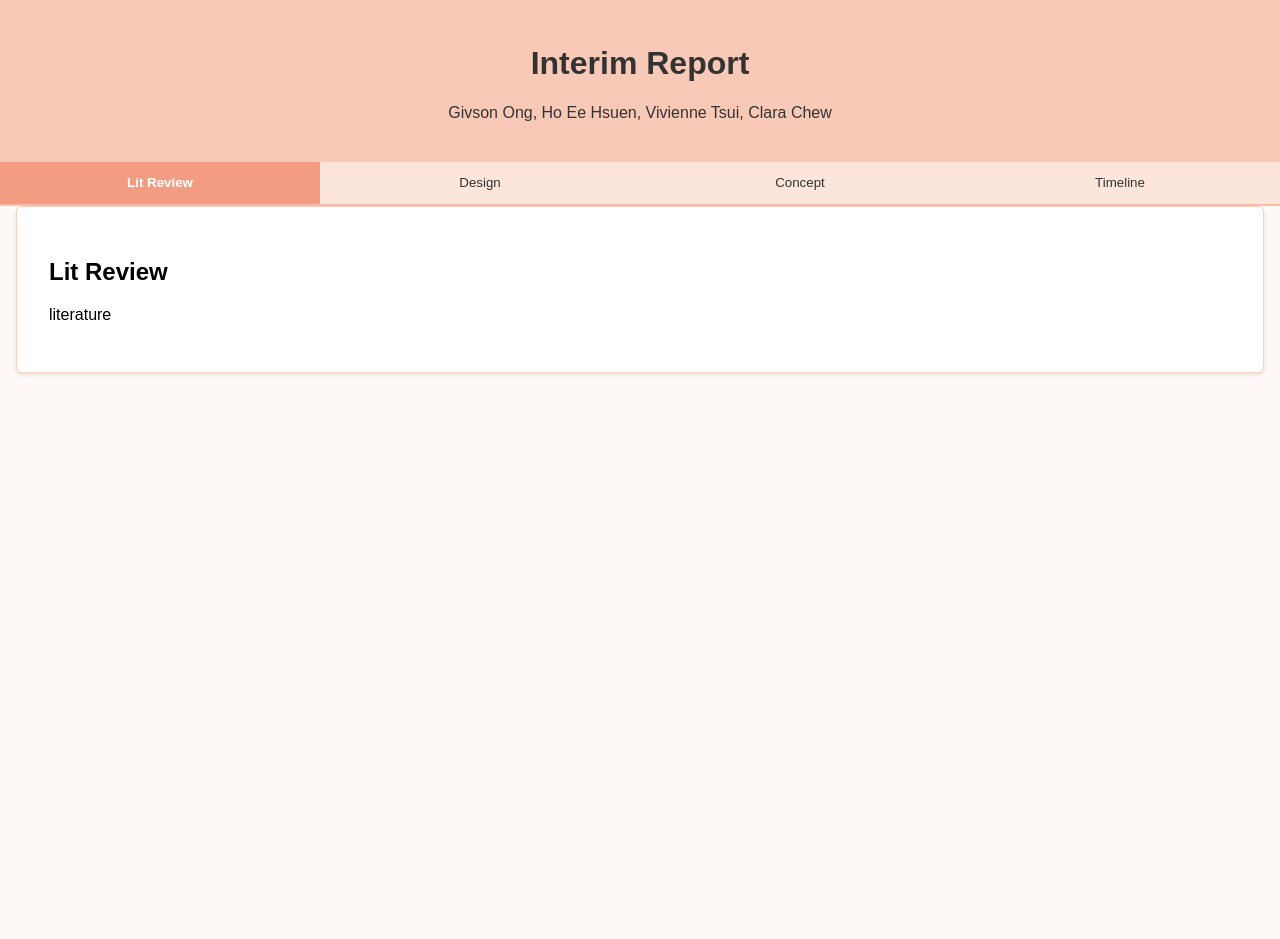
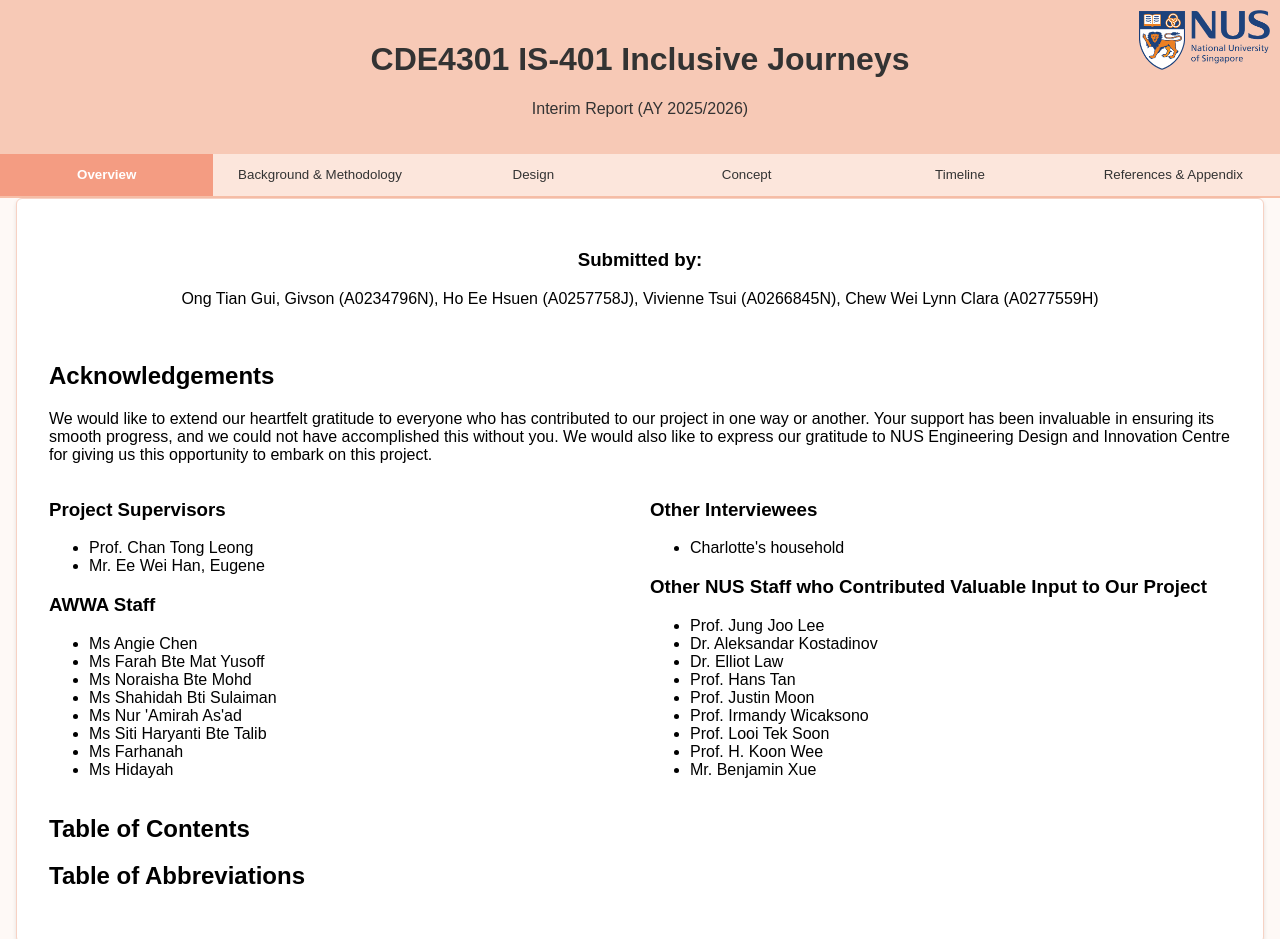
Before and after one commit to n000b123/CDE4301_IS401_Inclusive_Journeys, a plain HTML site: page docs/index.html in a window 1280 px wide. Shown: the top 939 px of the page. Before the commit the page ends 800 px from the top, so only its background shows below. Drawn offline with Linux system fonts and the light colour scheme.

Commit message:
change report content v1

```diff
--- a/docs/css/style.css
+++ b/docs/css/style.css
@@ -49,3 +49,34 @@ header {
   border-radius: 6px;
   box-shadow: 0 2px 4px rgba(0,0,0,0.1);
 }
+
+.center-section {
+  text-align: center;
+}
+
+.center-section img {
+  display: block;
+  margin: 0 auto;
+}
+
+header {
+  position: relative;        /* ensures the icon positions inside the header */
+  padding: 20px
+}
+
+.banner-icon {
+  position: absolute;
+  top: 10px;                 /* distance from top */
+  right: 10px;               /* distance from right */
+  height: 60px;              /* size of icon, adjust as needed */
+  width: auto;
+}
+
+.two-columns {
+  display: flex;
+  gap: 20px;          /* space between columns */
+}
+
+.column {
+  flex: 1;            /* each column takes equal width */
+}
--- a/docs/index.html
+++ b/docs/index.html
@@ -10,30 +10,97 @@
 
   <!-- Shared Header -->
   <header>
-    <h1>Interim Report</h1>
-    <p>Givson Ong, Ho Ee Hsuen, Vivienne Tsui, Clara Chew</p>
+    <h1>CDE4301 IS-401 Inclusive Journeys</h1>
+    <p>Interim Report (AY 2025/2026)</p>
+    <img src="images/nus-icon.png" class="banner-icon">
   </header>
 
   <!-- Tabs Navigation -->
   <nav class="tabs">
-    <button class="tab-link active" onclick="openTab(event, 'Lit Review')">Lit Review</button>
-    <button class="tab-link" onclick="openTab(event, 'Design')">Design</button>
-    <button class="tab-link" onclick="openTab(event, 'Concept')">Concept</button>
+    <button class="tab-link active" onclick="openTab(event, 'Overview')">Overview</button>
+    <button class="tab-link" onclick="openTab(event, 'Background & Methodology')">Background & Methodology</button>
+    <button class="tab-link" onclick="openTab(event, 'Design Approach')">Design</button>
+    <button class="tab-link" onclick="openTab(event, 'Product Design & Testing')">Concept</button>
     <button class="tab-link" onclick="openTab(event, 'Timeline')">Timeline</button>
+    <button class="tab-link" onclick="openTab(event, 'References & Appendix')">References & Appendix</button>
   </nav>
 
   <!-- Tabs Content -->
-  <div id="Lit Review" class="tab-content" style="display: block;">
-    <h2>Lit Review</h2>
-    <p>literature</p>
+<div id="Overview" class="tab-content" style="display: block;">
+
+  <!-- centered part -->
+  <div class="center-section">
+    <h3>Submitted by:</h3>
+    <p>Ong Tian Gui, Givson (A0234796N), Ho Ee Hsuen (A0257758J), Vivienne Tsui (A0266845N), Chew Wei Lynn Clara (A0277559H)</p>
   </div>
 
-  <div id="Design" class="tab-content">
+  <br>
+
+  <!-- normal left-aligned text continues here -->
+  <h2>Acknowledgements</h2>
+  <p>We would like to extend our heartfelt gratitude to everyone who has contributed to our project in one way or another. Your support has been invaluable in ensuring its smooth progress, and we could not have accomplished this without you. We would also like to express our gratitude to NUS Engineering Design and Innovation Centre for giving us this opportunity to embark on this project.</p>
+
+  <div class="two-columns">
+    <div class="column">
+      <h3>Project Supervisors</h3>
+      <ul>
+        <li>Prof. Chan Tong Leong</li>
+        <li>Mr. Ee Wei Han, Eugene</li>
+      </ul>
+
+      <h3>AWWA Staff</h3>
+      <ul>
+        <li>Ms Angie Chen</li>
+        <li>Ms Farah Bte Mat Yusoff</li>
+        <li>Ms Noraisha Bte Mohd</li>
+        <li>Ms Shahidah Bti Sulaiman</li>
+        <li>Ms Nur 'Amirah As'ad</li>
+        <li>Ms Siti Haryanti Bte Talib</li>
+        <li>Ms Farhanah</li>
+        <li>Ms Hidayah</li>
+      </ul>
+    </div>
+
+    <div class="column">
+      <h3>Other Interviewees</h3>
+      <ul>
+        <li>Charlotte's household</li>
+      </ul>
+
+      <h3>Other NUS Staff who Contributed Valuable Input to Our Project</h3>
+      <ul>
+        <li>Prof. Jung Joo Lee</li>
+        <li>Dr. Aleksandar Kostadinov</li>
+        <li>Dr. Elliot Law</li>
+        <li>Prof. Hans Tan</li>
+        <li>Prof. Justin Moon</li>
+        <li>Prof. Irmandy Wicaksono</li>
+        <li>Prof. Looi Tek Soon</li>
+        <li>Prof. H. Koon Wee</li>
+        <li>Mr. Benjamin Xue</li>
+      </ul>
+    </div>
+  </div>
+
+  <h2>Table of Contents</h2>
+
+  <h2>Table of Abbreviations</h2>
+
+</div>
+
+
+
+  <div id="Background & Methodology" class="tab-content">
     <h2>Design</h2>
     <p>co-creation</p>
   </div>
 
-  <div id="Concept" class="tab-content">
+  <div id="Design Approach" class="tab-content">
+    <h2>Design</h2>
+    <p>co-creation</p>
+  </div>
+
+  <div id="Product Design & Testing" class="tab-content">
     <h2>Concept</h2>
     <p>concept dev</p>
   </div>
@@ -43,6 +110,11 @@
     <p>Ttimeline</p>
   </div>
 
+  <div id="References & Appendix" class="tab-content">
+    <h2>Reference</h2>
+    <p>appendix</p>
+  </div>
+
   <script src="js/script.js"></script>
 </body>
 </html>
```
Also changed, not shown: docs/images/nus-icon.png (added), 2 other files.
